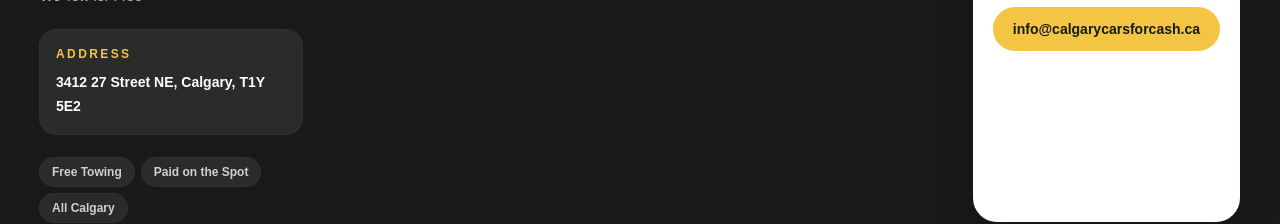
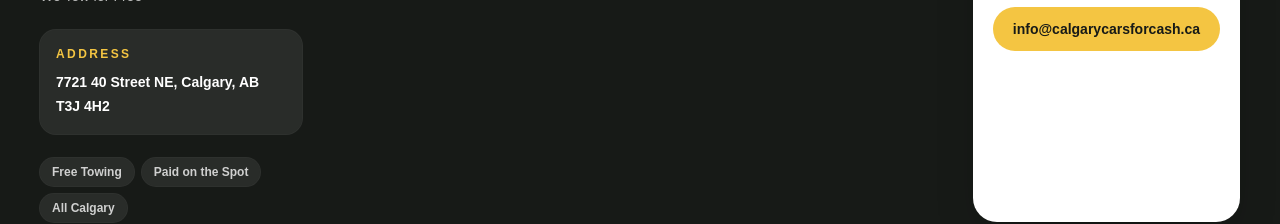
Before and after one commit to jawadamin99/calgarycarsforcash, a Next.js app: page / in a window 1280 px wide. Shown: the part 10012-10236 px from the top of the page. Built offline with nearby package versions, Linux system fonts and the light colour scheme.

Commit message:
calgary cars for cash

```diff
--- a/src/app/components/SiteFooter.js
+++ b/src/app/components/SiteFooter.js
@@ -25,7 +25,7 @@
                 Address
               </p>
               <p className="mt-2 font-black text-white">
-                3412 27 Street NE, Calgary, T1Y 5E2
+                7721 40 Street NE, Calgary, AB T3J 4H2
               </p>
             </div>
             <div className="mt-6 flex flex-wrap gap-2">
--- a/src/app/contact/page.js
+++ b/src/app/contact/page.js
@@ -198,9 +198,9 @@
                       Address
                     </p>
                     <p className="mt-2 text-base font-black leading-7">
-                      3412 27 Street NE
+                      7721 40 Street NE
                       <br />
-                      Calgary, T1Y 5E2
+                      Calgary, AB T3J 4H2
                     </p>
                   </div>
                   <div className="mt-4 rounded-2xl bg-white/5 p-4 ring-1 ring-white/10">
--- a/src/app/layout.js
+++ b/src/app/layout.js
@@ -24,10 +24,10 @@
       logo: `${siteUrl}/images/calgary-cash-for-cars-logo.png`,
       address: {
         "@type": "PostalAddress",
-        streetAddress: "3412 27 Street NE",
+        streetAddress: "7721 40 Street NE",
         addressLocality: "Calgary",
         addressRegion: "AB",
-        postalCode: "T1Y 5E2",
+        postalCode: "T3J 4H2",
         addressCountry: "CA",
       },
     },
@@ -42,10 +42,10 @@
       logo: `${siteUrl}/images/calgary-cash-for-cars-logo.png`,
       address: {
         "@type": "PostalAddress",
-        streetAddress: "3412 27 Street NE",
+        streetAddress: "7721 40 Street NE",
         addressLocality: "Calgary",
         addressRegion: "AB",
-        postalCode: "T1Y 5E2",
+        postalCode: "T3J 4H2",
         addressCountry: "CA",
       },
       priceRange: "$300-$10,000",
--- a/src/app/privacy-policy/page.js
+++ b/src/app/privacy-policy/page.js
@@ -230,7 +230,7 @@
                 <p>Calgary Cars for Cash</p>
                 <p>Email: info@calgarycarsforcash.ca</p>
                 <p>Phone: (587)-664-2401</p>
-                <p>Address: 3412 27 Street NE, Calgary, T1Y 5E2</p>
+                <p>Address: 7721 40 Street NE, Calgary, AB T3J 4H2</p>
                 <p>Website: https://calgarycarsforcash.ca</p>
               </div>
             </section>
```
